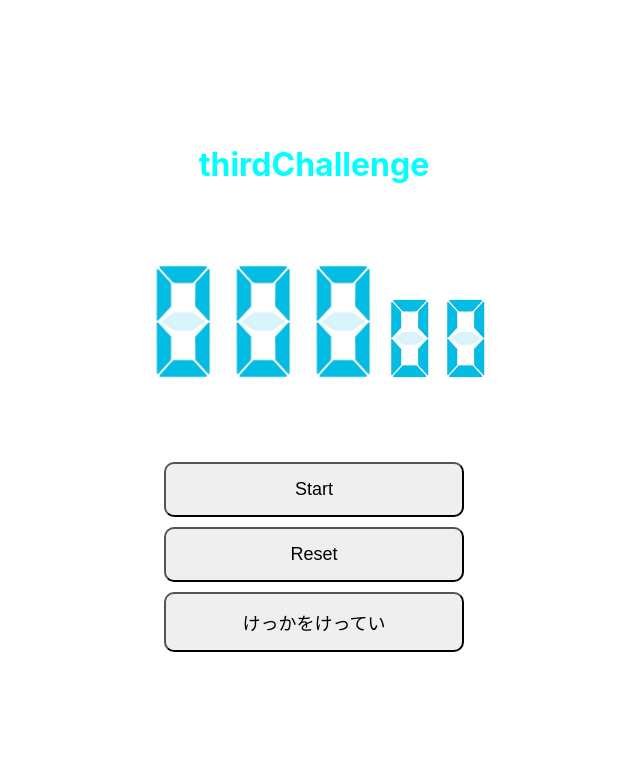
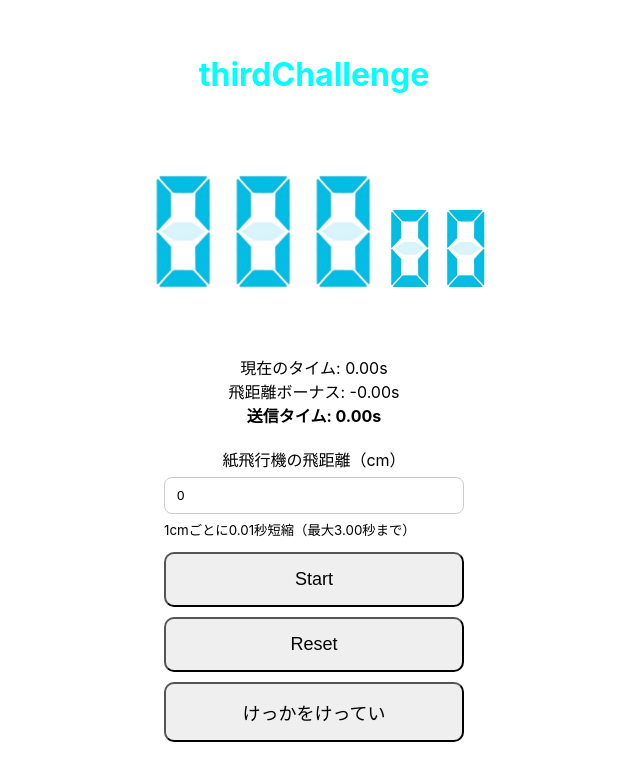
Before and after one commit to nnktm/2025_TimeAttack, a Next.js app: page /1/thirdChallenge in a window 1280 px wide. Shown: the top 780 px of the page, without its empty margins (326-966 px from the left). Built offline with nearby package versions, Linux system fonts and the light colour scheme.

Commit message:
第3ステージの飛距離処理・ソート機能の実装

```diff
--- a/src/app/[id]/thirdChallenge/page.tsx
+++ b/src/app/[id]/thirdChallenge/page.tsx
@@ -12,6 +12,7 @@ const ThirdChallenge = () => {
   const [isSubmitting, setIsSubmitting] = useState(false);
   const [isLoading, setIsLoading] = useState(false);
   const id = useParams().id as string;
+  const [distanceCm, setDistanceCm] = useState<number>(0);
 
   useEffect(() => {
     const timerId =
@@ -41,7 +42,15 @@ const ThirdChallenge = () => {
 
   const handleSubmit = async () => {
     if (isSubmitting || isLoading) return;
-    console.log('handleSubmit', { id, thirdTime: timer });
+    const deduction = Math.min((Number(distanceCm) || 0) * 0.01, 50);
+    const adjustedTime = Math.round((timer - deduction) * 100) / 100;
+    console.log('handleSubmit', {
+      id,
+      thirdTime: adjustedTime,
+      rawTime: timer,
+      distanceCm,
+      deduction,
+    });
 
     setIsLoading(true);
     setIsSubmitting(true);
@@ -51,7 +60,7 @@ const ThirdChallenge = () => {
         headers: {
           'Content-Type': 'application/json',
         },
-        body: JSON.stringify({ id, thirdTime: timer }),
+        body: JSON.stringify({ id, thirdTime: adjustedTime }),
       });
 
       if (!response.ok) {
@@ -105,7 +114,44 @@ const ThirdChallenge = () => {
           );
         })}
       </div>
+      {(() => {
+        const deduction = Math.min((Number(distanceCm) || 0) * 0.01, 50);
+        const adjustedTime = Math.round((timer - deduction) * 100) / 100;
+        return (
+          <div style={{ textAlign: 'center', marginTop: '8px' }}>
+            <div>現在のタイム: {timer.toFixed(2)}s</div>
+            <div>飛距離ボーナス: -{deduction.toFixed(2)}s</div>
+            <div>
+              <strong>送信タイム: {adjustedTime.toFixed(2)}s</strong>
+            </div>
+          </div>
+        );
+      })()}
       <div className={styles.buttons}>
+        <label style={{ textAlign: 'center', marginBottom: '8px' }}>
+          紙飛行機の飛距離（cm）
+          <input
+            type="number"
+            inputMode="numeric"
+            min={0}
+            step={1}
+            value={distanceCm}
+            onChange={(e) => setDistanceCm(Math.max(0, Number(e.target.value)))}
+            style={{
+              display: 'block',
+              width: '100%',
+              boxSizing: 'border-box',
+              padding: '10px 12px',
+              marginTop: '6px',
+              marginBottom: '6px',
+              borderRadius: '8px',
+              border: '1px solid #ccc',
+            }}
+          />
+          <small style={{ display: 'block', textAlign: 'left' }}>
+            1cmごとに0.01秒短縮（最大3.00秒まで）
+          </small>
+        </label>
         {isPlaying ? (
           <button onClick={stopTimer} className={styles.button}>
             Stop
--- a/src/app/components/styles/loadingModalStyles.module.css
+++ b/src/app/components/styles/loadingModalStyles.module.css
@@ -13,9 +13,9 @@
   padding: 2rem;
   text-align: center;
   background-color: #969fa3;
-  border: double 20px #fff;
-  border-radius: 16px;
-  box-shadow: 0 8px 24px rgb(0 0 0 / 48%);
+  border: double 10px #fff;
+  border-radius: 10px;
+  box-shadow: 0 4px 12px rgb(0 0 0 / 48%);
 }
 
 .modalContent h1 {
```
Also changed, not shown: src/app/[id]/result/page.tsx (+4 -4 lines), src/app/ranking/page.tsx (+75 -2 lines).
